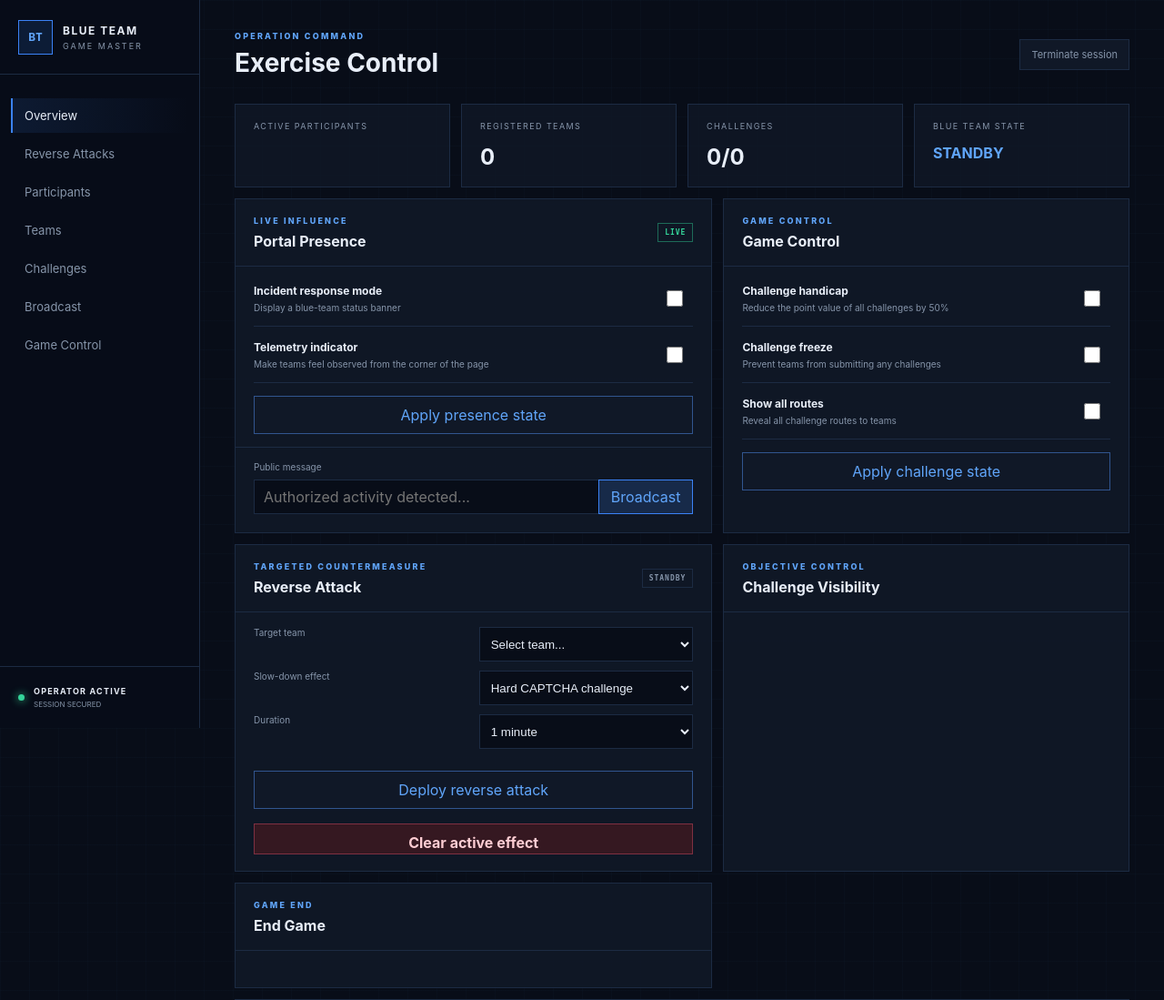
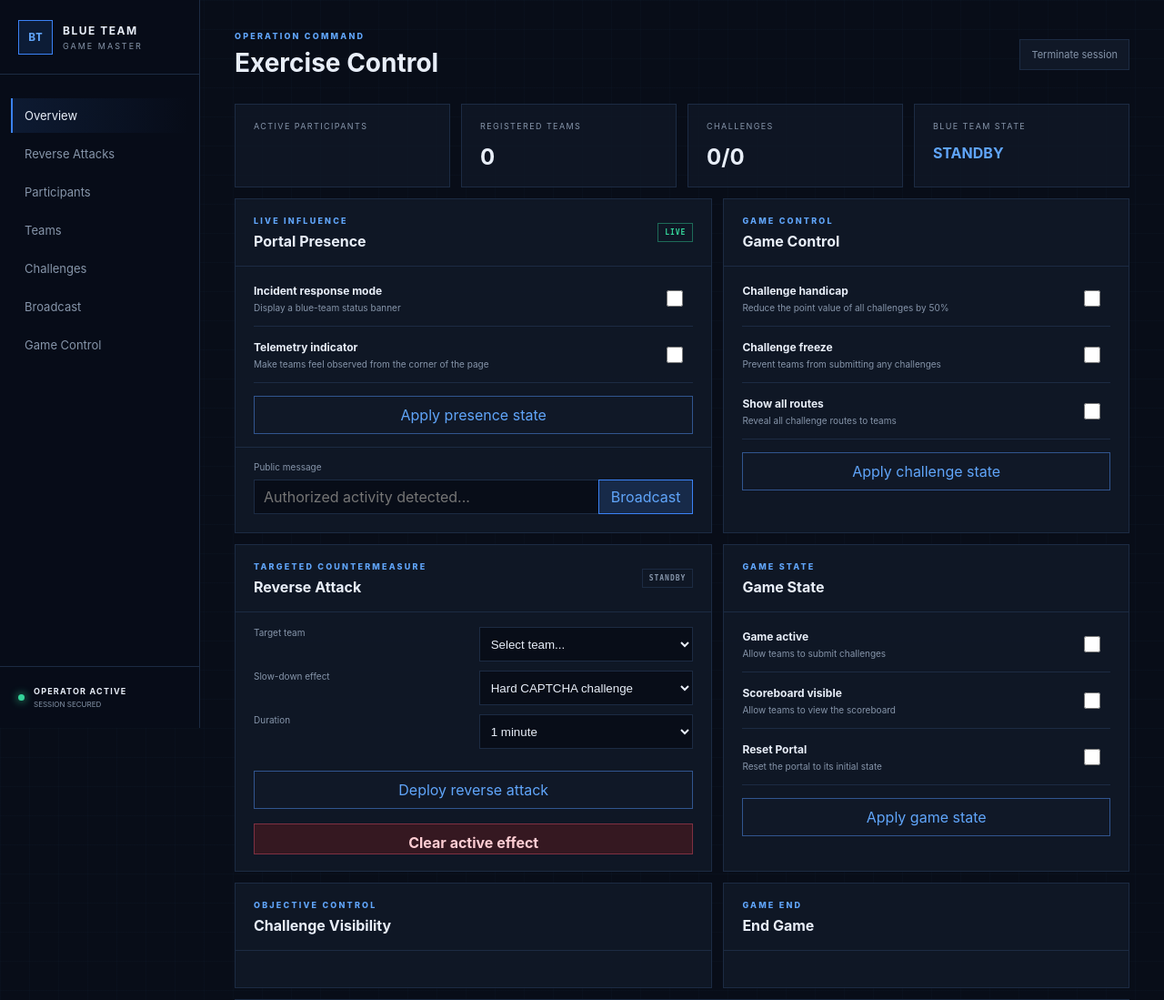
Before and after one commit to AidenCastillo/Sombra, a Node project: template src/views/gamemaster.ejs in a window 1280 px wide. Shown: the top 1099 px of the page at 91% size. Run offline with Node 20 templates, Linux system fonts and the light colour scheme; the template is opened without the code that fills it, so the values that code supplies are empty.

Commit message:
game state html

```diff
--- a/src/views/gamemaster.ejs
+++ b/src/views/gamemaster.ejs
@@ -183,6 +183,40 @@
                 </form>
             </article>
 
+            <article class="panel" id="game_state">
+                <div class="panel-heading">
+                    <div>
+                        <p class="eyebrow">GAME STATE</p>
+                        <h2>Game State</h2>
+                    </div>
+                </div>
+
+                <form method="POST" action="/gamemaster/game_state" class="mode-form">
+                    <label class="toggle-row">
+                        <span>
+                            <strong>Game active</strong>
+                            <small>Allow teams to submit challenges</small>
+                        </span>
+                        <input type="checkbox" name="gameActive" value="1" <%= state.gameActive ? "checked" : "" %>>
+                    </label>
+                    <label class="toggle-row">
+                        <span>
+                            <strong>Scoreboard visible</strong>
+                            <small>Allow teams to view the scoreboard</small>
+                        </span>
+                        <input type="checkbox" name="scoreboardVisible" value="1" <%= state.scoreboardVisible ? "checked" : "" %>>
+                    </label>
+                    <label class="toggle-row">
+                        <span>
+                            <strong>Reset Portal</strong>
+                            <small>Reset the portal to its initial state</small>
+                        </span>
+                        <input type="checkbox" name="resetPortal" value="1" <%= state.resetPortal ? "checked" : "" %>>
+                    </label>
+                    <button type="submit" class="primary-button">Apply game state</button>
+                </form>
+            </article>
+
             <article class="panel" id="challenges">
                 <div class="panel-heading">
                     <div>
```
